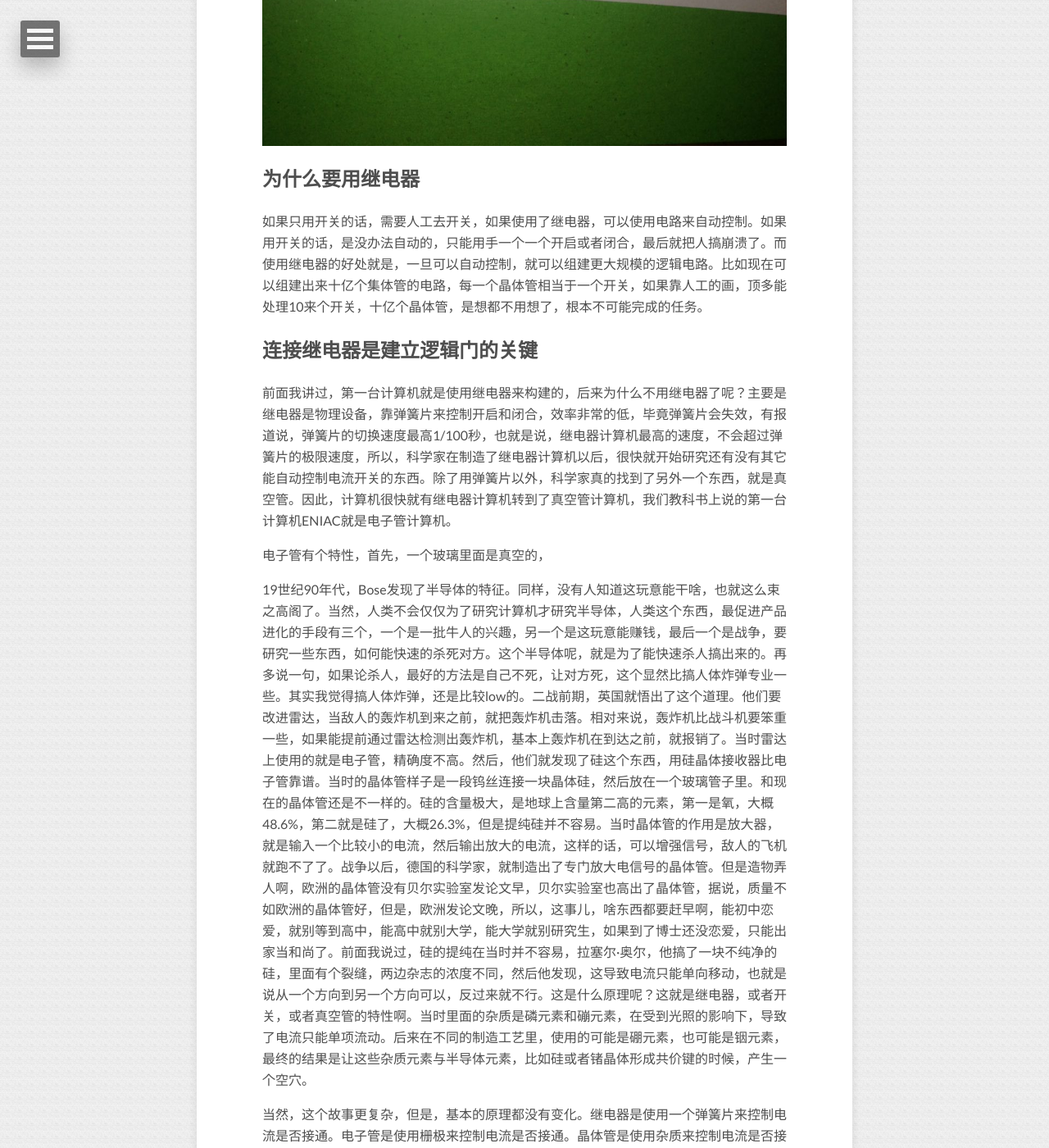
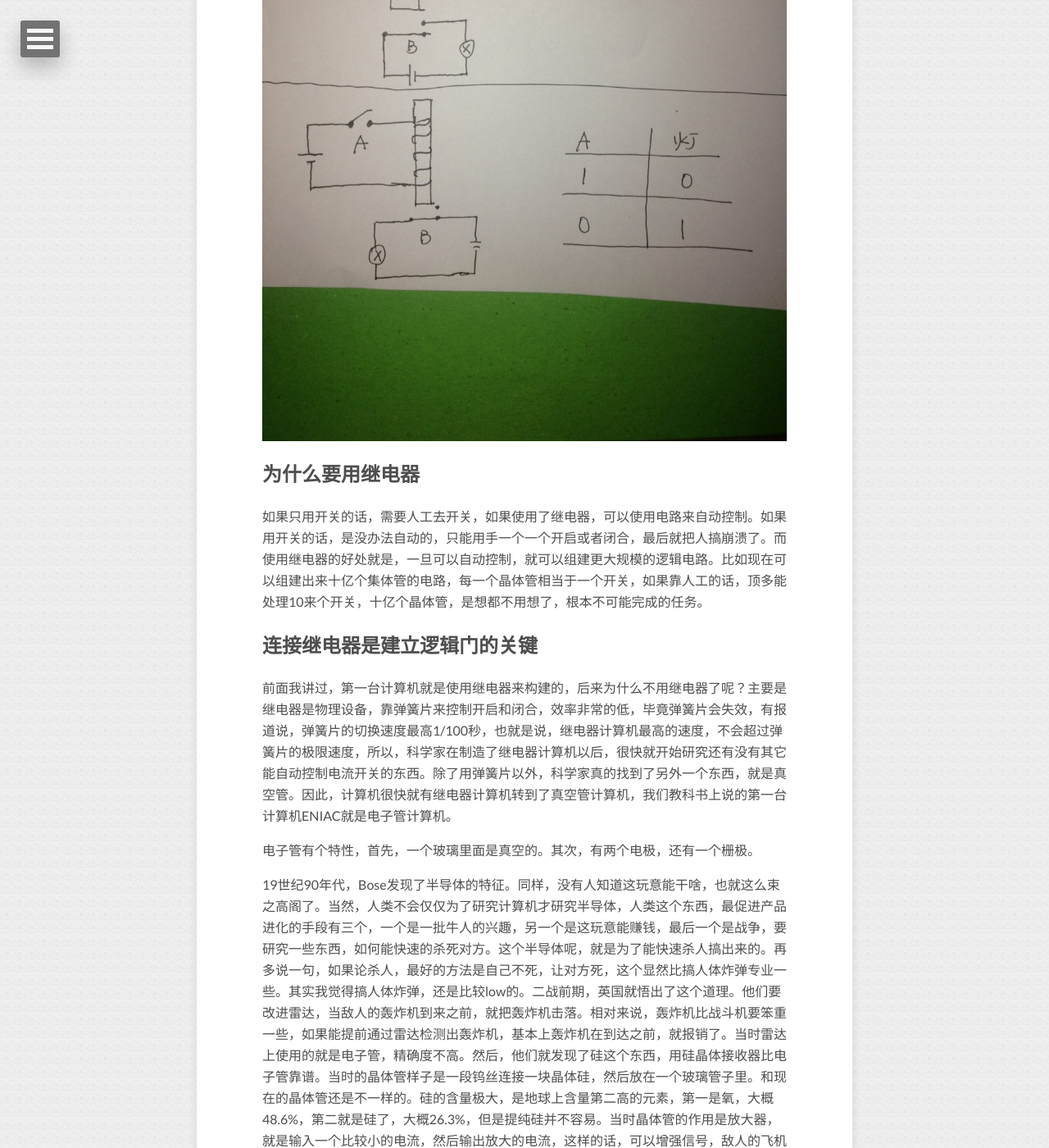
Before and after one commit to snowdj/econapple, a Jekyll site: the page built from _posts/2017-01-23-logic-gate.md, in a window 1280 px wide and 1400 px high, scrolled down 5853 px. Shown: the whole window at 82% size. Built offline with Jekyll 4.4.1, drawn with Linux system fonts in a browser that asks for light colours; nearby versions of some CDN libraries; comment, search, counter and statistics services are not loaded; some of the changed text lies outside the part shown.

Commit message:
添加YouTube以及修改错别字

```diff
--- a/_posts/2017-01-23-logic-gate.md
+++ b/_posts/2017-01-23-logic-gate.md
@@ -6,6 +6,8 @@
 image:
   background: xuanzhi.png
 ---
+<iframe width="560" height="315" src="https://www.youtube.com/embed/6ZZhYYzQa_4" frameborder="0" allowfullscreen></iframe>
+
 <div id="table-of-contents">
 <h2>Table of Contents</h2>
 <div id="text-table-of-contents">
@@ -68,15 +70,15 @@
 
 ## 为什么要用继电器<a id="sec-3-1" name="sec-3-1"></a>
 
-如果只用开关的话，需要人工去开关，如果使用了继电器，可以使用电路来自动控制。如果用开关的话，是没办法自动的，只能用手一个一个开启或者闭合，最后就把人搞崩溃了。而使用继电器的好处就是，一旦可以自动控制，就可以组建更大规模的逻辑电路。比如现在可以组建出来十亿个集体管的电路，每一个晶体管相当于一个开关，如果靠人工的画，顶多能处理10来个开关，十亿个晶体管，是想都不用想了，根本不可能完成的任务。
+如果只用开关的话，需要人工去开关，如果使用了继电器，可以使用电路来自动控制。如果用开关的话，是没办法自动的，只能用手一个一个开启或者闭合，最后就把人搞崩溃了。而使用继电器的好处就是，一旦可以自动控制，就可以组建更大规模的逻辑电路。比如现在可以组建出来十亿个集体管的电路，每一个晶体管相当于一个开关，如果靠人工的话，顶多能处理10来个开关，十亿个晶体管，是想都不用想了，根本不可能完成的任务。
 
 ## 连接继电器是建立逻辑门的关键<a id="sec-3-2" name="sec-3-2"></a>
 
 前面我讲过，第一台计算机就是使用继电器来构建的，后来为什么不用继电器了呢？主要是继电器是物理设备，靠弹簧片来控制开启和闭合，效率非常的低，毕竟弹簧片会失效，有报道说，弹簧片的切换速度最高1/100秒，也就是说，继电器计算机最高的速度，不会超过弹簧片的极限速度，所以，科学家在制造了继电器计算机以后，很快就开始研究还有没有其它能自动控制电流开关的东西。除了用弹簧片以外，科学家真的找到了另外一个东西，就是真空管。因此，计算机很快就有继电器计算机转到了真空管计算机，我们教科书上说的第一台计算机ENIAC就是电子管计算机。
 
-电子管有个特性，首先，一个玻璃里面是真空的，
+电子管有个特性，首先，一个玻璃里面是真空的。其次，有两个电极，还有一个栅极。
 
-19世纪90年代，Bose发现了半导体的特征。同样，没有人知道这玩意能干啥，也就这么束之高阁了。当然，人类不会仅仅为了研究计算机才研究半导体，人类这个东西，最促进产品进化的手段有三个，一个是一批牛人的兴趣，另一个是这玩意能赚钱，最后一个是战争，要研究一些东西，如何能快速的杀死对方。这个半导体呢，就是为了能快速杀人搞出来的。再多说一句，如果论杀人，最好的方法是自己不死，让对方死，这个显然比搞人体炸弹专业一些。其实我觉得搞人体炸弹，还是比较low的。二战前期，英国就悟出了这个道理。他们要改进雷达，当敌人的轰炸机到来之前，就把轰炸机击落。相对来说，轰炸机比战斗机要笨重一些，如果能提前通过雷达检测出轰炸机，基本上轰炸机在到达之前，就报销了。当时雷达上使用的就是电子管，精确度不高。然后，他们就发现了硅这个东西，用硅晶体接收器比电子管靠谱。当时的晶体管样子是一段钨丝连接一块晶体硅，然后放在一个玻璃管子里。和现在的晶体管还是不一样的。硅的含量极大，是地球上含量第二高的元素，第一是氧，大概48.6%，第二就是硅了，大概26.3%，但是提纯硅并不容易。当时晶体管的作用是放大器，就是输入一个比较小的电流，然后输出放大的电流，这样的话，可以增强信号，敌人的飞机就跑不了了。战争以后，德国的科学家，就制造出了专门放大电信号的晶体管。但是造物弄人啊，欧洲的晶体管没有贝尔实验室发论文早，贝尔实验室也高出了晶体管，据说，质量不如欧洲的晶体管好，但是，欧洲发论文晚，所以，这事儿，啥东西都要赶早啊，能初中恋爱，就别等到高中，能高中就别大学，能大学就别研究生，如果到了博士还没恋爱，只能出家当和尚了。前面我说过，硅的提纯在当时并不容易，拉塞尔·奥尔，他搞了一块不纯净的硅，里面有个裂缝，两边杂志的浓度不同，然后他发现，这导致电流只能单向移动，也就是说从一个方向到另一个方向可以，反过来就不行。这是什么原理呢？这就是继电器，或者开关，或者真空管的特性啊。当时里面的杂质是磷元素和磞元素，在受到光照的影响下，导致了电流只能单项流动。后来在不同的制造工艺里，使用的可能是硼元素，也可能是铟元素，最终的结果是让这些杂质元素与半导体元素，比如硅或者锗晶体形成共价键的时候，产生一个空穴。
+19世纪90年代，Bose发现了半导体的特征。同样，没有人知道这玩意能干啥，也就这么束之高阁了。当然，人类不会仅仅为了研究计算机才研究半导体，人类这个东西，最促进产品进化的手段有三个，一个是一批牛人的兴趣，另一个是这玩意能赚钱，最后一个是战争，要研究一些东西，如何能快速的杀死对方。这个半导体呢，就是为了能快速杀人搞出来的。再多说一句，如果论杀人，最好的方法是自己不死，让对方死，这个显然比搞人体炸弹专业一些。其实我觉得搞人体炸弹，还是比较low的。二战前期，英国就悟出了这个道理。他们要改进雷达，当敌人的轰炸机到来之前，就把轰炸机击落。相对来说，轰炸机比战斗机要笨重一些，如果能提前通过雷达检测出轰炸机，基本上轰炸机在到达之前，就报销了。当时雷达上使用的就是电子管，精确度不高。然后，他们就发现了硅这个东西，用硅晶体接收器比电子管靠谱。当时的晶体管样子是一段钨丝连接一块晶体硅，然后放在一个玻璃管子里。和现在的晶体管还是不一样的。硅的含量极大，是地球上含量第二高的元素，第一是氧，大概48.6%，第二就是硅了，大概26.3%，但是提纯硅并不容易。当时晶体管的作用是放大器，就是输入一个比较小的电流，然后输出放大的电流，这样的话，可以增强信号，敌人的飞机就跑不了了。战争以后，德国的科学家，就制造出了专门放大电信号的晶体管。但是造物弄人啊，欧洲的晶体管没有贝尔实验室发论文早，贝尔实验室也搞出了晶体管，据说，质量不如欧洲的晶体管好，但是，欧洲发论文晚，所以，这事儿，啥东西都要赶早啊，能初中恋爱，就别等到高中，能高中就别大学，能大学就别研究生，如果到了博士还没恋爱，只能出家当和尚了。前面我说过，硅的提纯在当时并不容易，拉塞尔·奥尔，他搞了一块不纯净的硅，里面有个裂缝，两边杂质的浓度不同，然后他发现，这导致电流只能单向移动，也就是说从一个方向到另一个方向可以，反过来就不行。这是什么原理呢？这就是继电器，或者开关，或者真空管的特性啊。当时里面的杂质是磷元素和磞元素，在受到光照的影响下，导致了电流只能单向流动。后来在不同的制造工艺里，使用的可能是硼元素，也可能是铟元素，最终的结果是让这些杂质元素与半导体元素，比如硅或者锗晶体形成共价键的时候，产生一个空穴。
 
 当然，这个故事更复杂，但是，基本的原理都没有变化。继电器是使用一个弹簧片来控制电流是否接通。电子管是使用栅极来控制电流是否接通。晶体管是使用杂质来控制电流是否接通。所以，我讲使用弹簧片的继电器，原理上并没有落后，虽然现在已经不再使用继电器和真空管制造计算机了，但是原理还是一样的。
 
```
